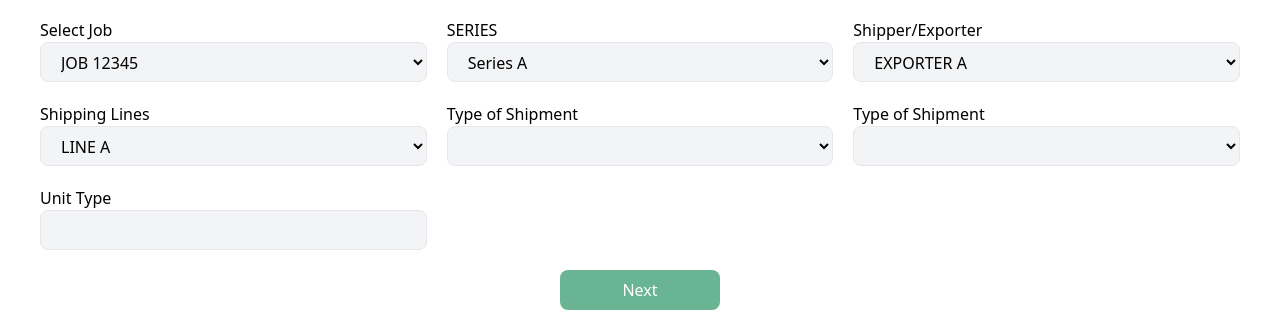
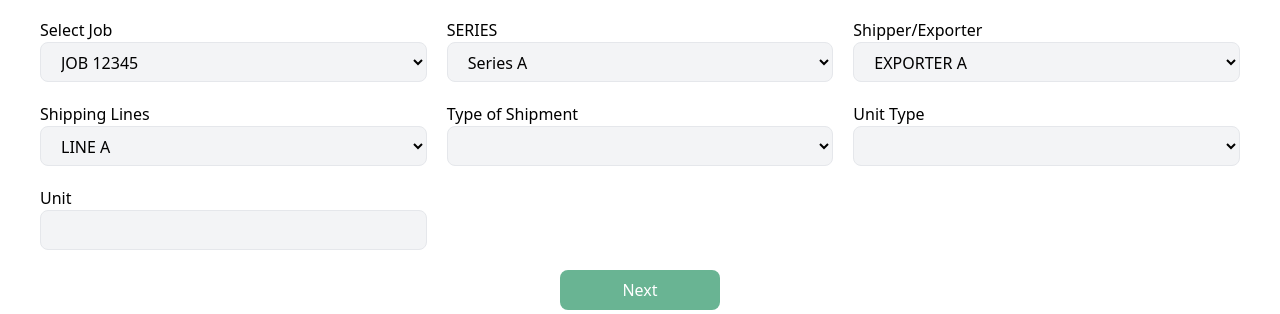
Before and after one commit to SridharVoleti/ODA, a Flask app: page /booking in a window 1280 px wide; the page is wider, and only the part inside the window is pictured. Shown: the part 1506-1820 px from the top of that part. Run offline with Flask 3, Linux system fonts and the light colour scheme; lists and menus that the app fills with data are empty; style sheets or scripts are compiled from the project's sources.

Commit message:
updated booking_form.py

```diff
--- a/app/forms/booking_form.py
+++ b/app/forms/booking_form.py
@@ -508,9 +508,12 @@ class BookingForm(FlaskForm):
         ]
     )
 
+    # unit Field
+    unit = StringField('Unit', validators=[DataRequired("unit_type is required")])
+
     # Unit Field
-    unit = SelectField(
-        'Type of Shipment',
+    unit_type = SelectField(
+        'Unit Type',
         choices=[(choice, choice) for choice in UNIT_TYPES],  # Creates a list of tuples from INVOICE_TYPES
         validators=[
             DataRequired("Operations Handled By is required"),
@@ -518,5 +521,4 @@ class BookingForm(FlaskForm):
         ]
     )
 
-    unit_type = StringField('Unit Type', validators=[DataRequired("unit_type is required")])
     submit = SubmitField('Next')
--- a/app/templates/booking.html
+++ b/app/templates/booking.html
@@ -221,12 +221,12 @@
         form.type_of_shipment(class="form-control") }}
       </div>
       <div class="form-group">
+        {{ form.unit_type.label(class="form-label") }} {{
+        form.unit_type(class="form-control") }}
+      </div>
+      <div class="form-group">
         {{ form.unit.label(class="form-label") }} {{
         form.unit(class="form-control") }}
-      </div>
-      <div class="form-group">
-        {{ form.unit_type.label(class="form-label") }} {{
-        form.unit_type(class="form-control") }}
       </div>
     </div>
     <div class="form-group">{{ form.submit(class="booking-submit") }}</div>
```
